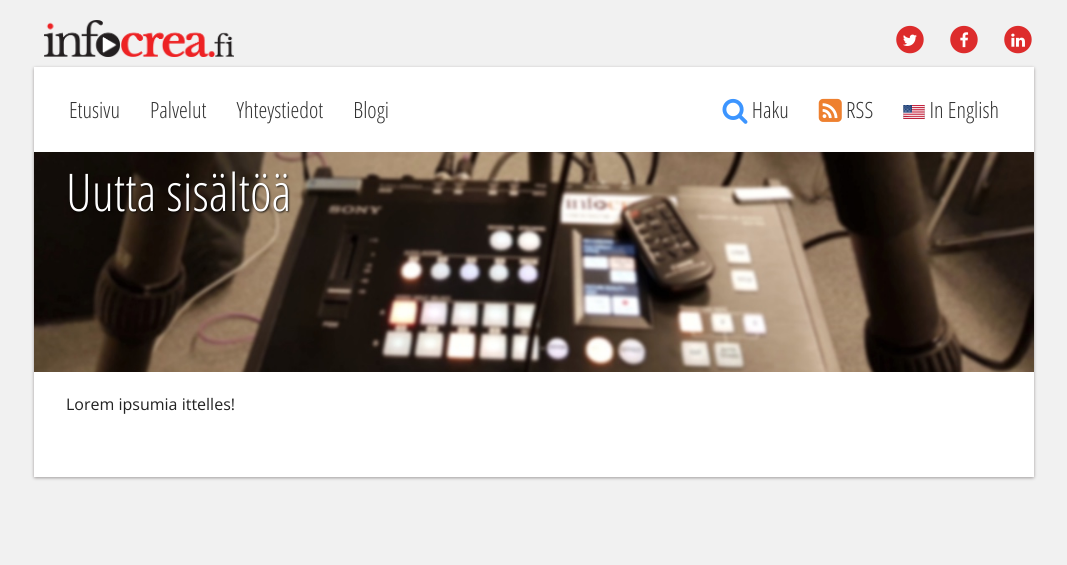
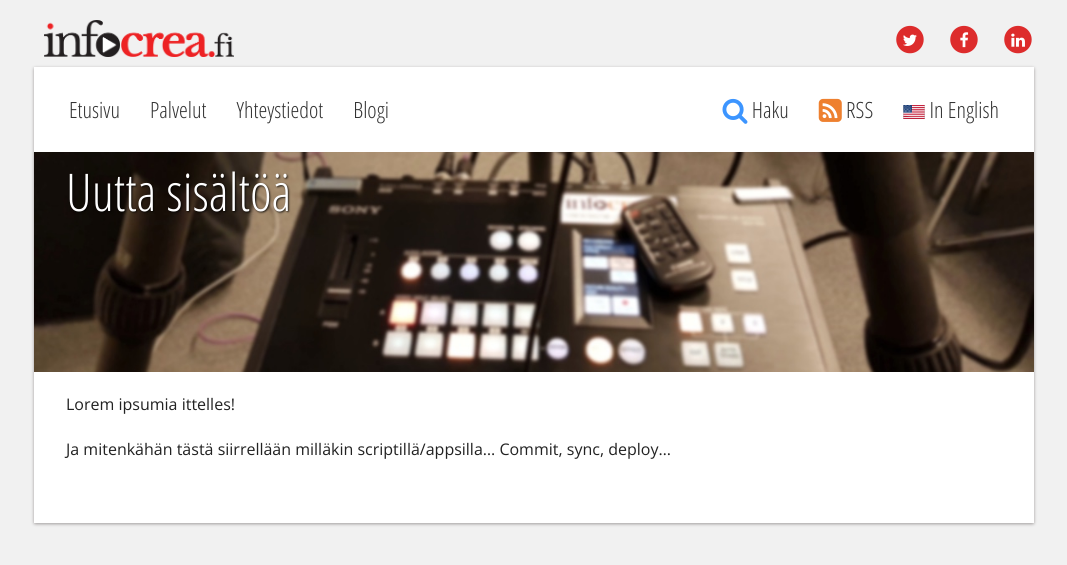
Before and after one commit to Pyppe/infocrea.fi, a Jekyll site: the page built from uutta-sisaltoa.md, in a window 1280 px wide. Shown: the top 565 px of the page, without its empty margins (106-1173 px from the left). Built offline with Jekyll 4.4.1, drawn with Linux system fonts in a browser that asks for light colours.

Commit message:
uuden sisällön päivitys

```diff
--- a/uutta-sisaltoa.md
+++ b/uutta-sisaltoa.md
@@ -6,3 +6,5 @@ title: "Uutta sisältöä"
 ---
 
 Lorem ipsumia ittelles!
+
+Ja mitenkähän tästä siirrellään milläkin scriptillä/appsilla... Commit, sync, deploy...
```
